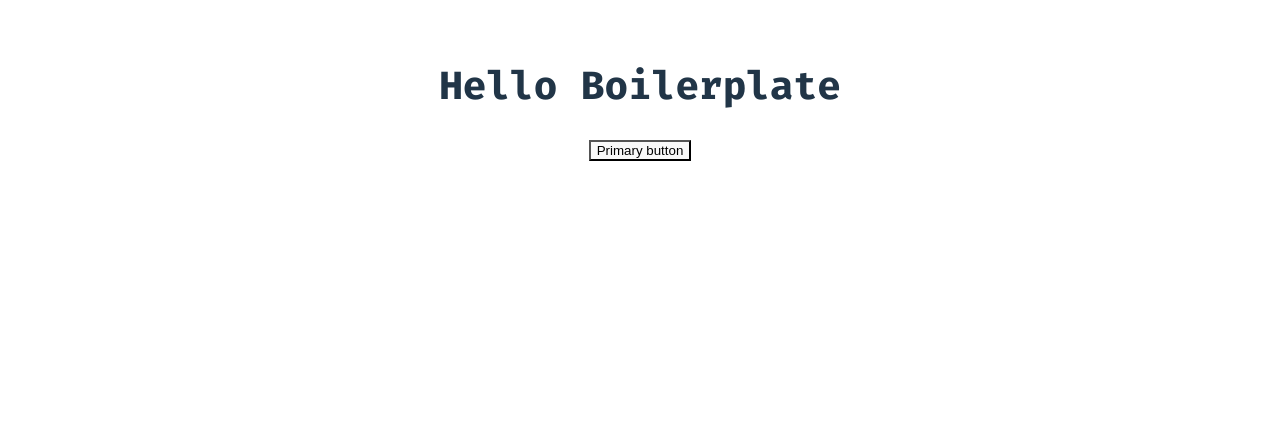
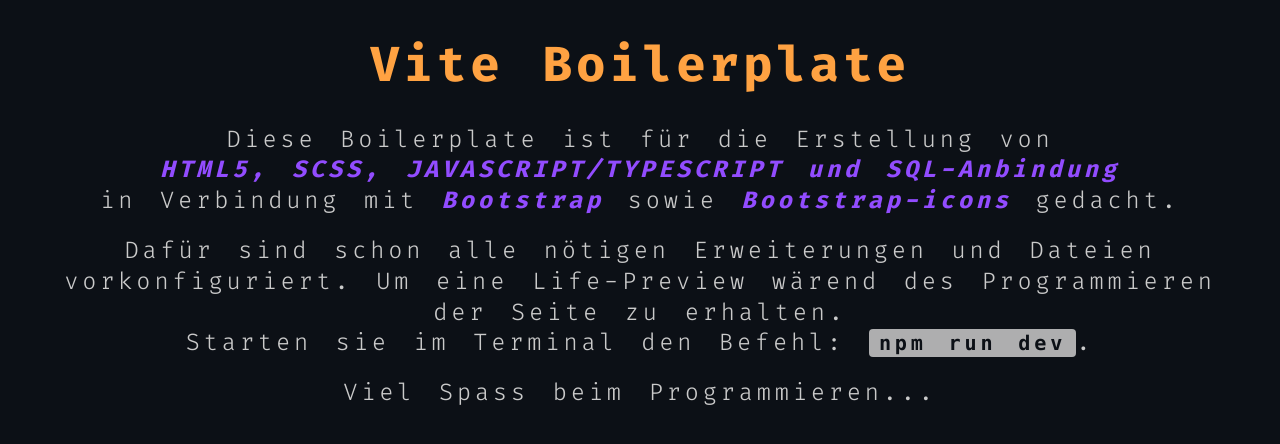
Before and after one commit to derSchotte/Vite-Boilerplate, a website built with Vite: page index.html in a window 1280 px wide. Built offline with nearby package versions, Linux system fonts and the light colour scheme.

Commit message:
reconfigure scss and css for bootstrap and icons

```diff
--- a/index.html
+++ b/index.html
@@ -11,13 +11,7 @@
         <title>Vite + TS + Bootstrap + scss</title>
     </head>
     <body>
-        <div id="app">
-            <div data-bs-theme="light"></div>
-            <div class="container py-4 px-3 mx-auto">
-                <h1>Hello Boilerplate</h1>
-                <button class="btn btn-primary">Primary button</button>
-            </div>
-        </div>
+        <div id="app"></div>
         <script type="module" src="/src/scripts/main.ts"></script>
     </body>
 </html>
--- a/package.json
+++ b/package.json
@@ -9,11 +9,14 @@
     "preview": "vite preview"
   },
   "devDependencies": {
+    "@types/bootstrap": "^5.2.6",
+    "sass": "^1.62.1",
     "scss": "^0.2.4",
     "typescript": "^5.0.2",
-    "vite": "^4.3.2"
+    "vite": "^4.3.4"
   },
   "dependencies": {
+    "@popperjs/core": "^2.11.7",
     "bootstrap": "^5.2.3",
     "bootstrap-icons": "^1.10.5",
     "mariadb": "^3.1.1"
--- a/src/scripts/main.ts
+++ b/src/scripts/main.ts
@@ -1,26 +1,23 @@
 import '.././styles/style.scss';
 import * as bootstrap from 'bootstrap';
 
-// import typescriptLogo from '.././typescript.svg';
-// import viteLogo from '/vite.svg';
-import { setupCounter } from './counter.ts';
+document.querySelector<HTMLDivElement>('#app')!.innerHTML = `
+<h1 class="fw-bold pb-3">Vite Boilerplate</h1>
+            <p>
+                Diese Boilerplate ist für die Erstellung von<br />
+                <span class="fst-italic fw-bold"
+                    >HTML5, SCSS, JAVASCRIPT/TYPESCRIPT und SQL-Anbindung</span
+                ><br />
+                in Verbindung mit
+                <span class="fst-italic fw-bold"> Bootstrap</span> sowie
+                <span class="fst-italic fw-bold">Bootstrap-icons</span> gedacht.
+            </p>
 
-// document.querySelector<HTMLDivElement>('#app')!.innerHTML = `
-//   <div>
-//     <a href="https://vitejs.dev" target="_blank">
-//       <img src="${viteLogo}" class="logo" alt="Vite logo" />
-//     </a>
-//     <a href="https://www.typescriptlang.org/" target="_blank">
-//       <img src="${typescriptLogo}" class="logo vanilla" alt="TypeScript logo" />
-//     </a>
-//     <h1>Vite + TypeScript</h1>
-//     <div class="card">
-//       <button id="counter" type="button"></button>
-//     </div>
-//     <p class="read-the-docs">
-//       Click on the Vite and TypeScript logos to learn more
-//     </p>
-//   </div>
-// `;
-
-setupCounter(document.querySelector<HTMLButtonElement>('#counter')!);
+            <p>
+                Dafür sind schon alle nötigen Erweiterungen und Dateien
+                vorkonfiguriert. Um eine Life-Preview wärend des Programmieren
+                der Seite zu erhalten.<br/> Starten sie im Terminal den Befehl:
+                <code class="fw-bold" id="code_highlight">npm run dev</code>.
+            </p>
+            <p>Viel Spass beim Programmieren...</p>
+`;
--- a/src/styles/preset.scss
+++ b/src/styles/preset.scss
@@ -58,23 +58,21 @@
     font-weight: 600;
 }
 
-:root {
+@import '../../node_modules/bootstrap/dist/css/bootstrap.css';
+@import '../../node_modules/bootstrap-icons/font/bootstrap-icons.css';
+
+:root,
+body,
+html {
     font-family: $firaCode;
     font-size: 1.2rem;
+    line-height: 1.6rem;
+    word-spacing: 0.3rem;
+    letter-spacing: 0.2rem;
     font-weight: 600;
-
     color: $primary;
     background-color: $black;
 
-    font-synthesis: none;
-    text-rendering: optimizeLegibility;
-    -webkit-font-smoothing: antialiased;
-    -moz-osx-font-smoothing: grayscale;
-    -webkit-text-size-adjust: 100%;
-}
-
-body,
-html {
     margin: 0;
     padding: 0;
     display: flex;
@@ -91,16 +89,3 @@
     padding: 2rem;
     text-align: center;
 }
-
-@media (prefers-color-scheme: light) {
-    :root {
-        color: #213547;
-        background-color: #ffffff;
-    }
-    a:hover {
-        color: #747bff;
-    }
-    button {
-        background-color: #f9f9f9;
-    }
-}
--- a/src/styles/style.scss
+++ b/src/styles/style.scss
@@ -1 +1,21 @@
 @import 'preset.scss';
+
+#code_highlight {
+  background-color: rgba($grayishWhite, 0.85);
+  color: $black;
+  padding: 2px 10px;
+  border-radius: 4px;
+}
+
+p {
+    color: $grayishWhite;
+    font-size: 1.2rem;
+    line-height: 1.6rem;
+    word-spacing: 0.3rem;
+    letter-spacing: 0.2rem;
+    font-weight: 300;
+}
+
+span {
+    color: $secondary;
+}
```
Also changed, not shown: tsconfig.json (indentation only), 1 other file.
